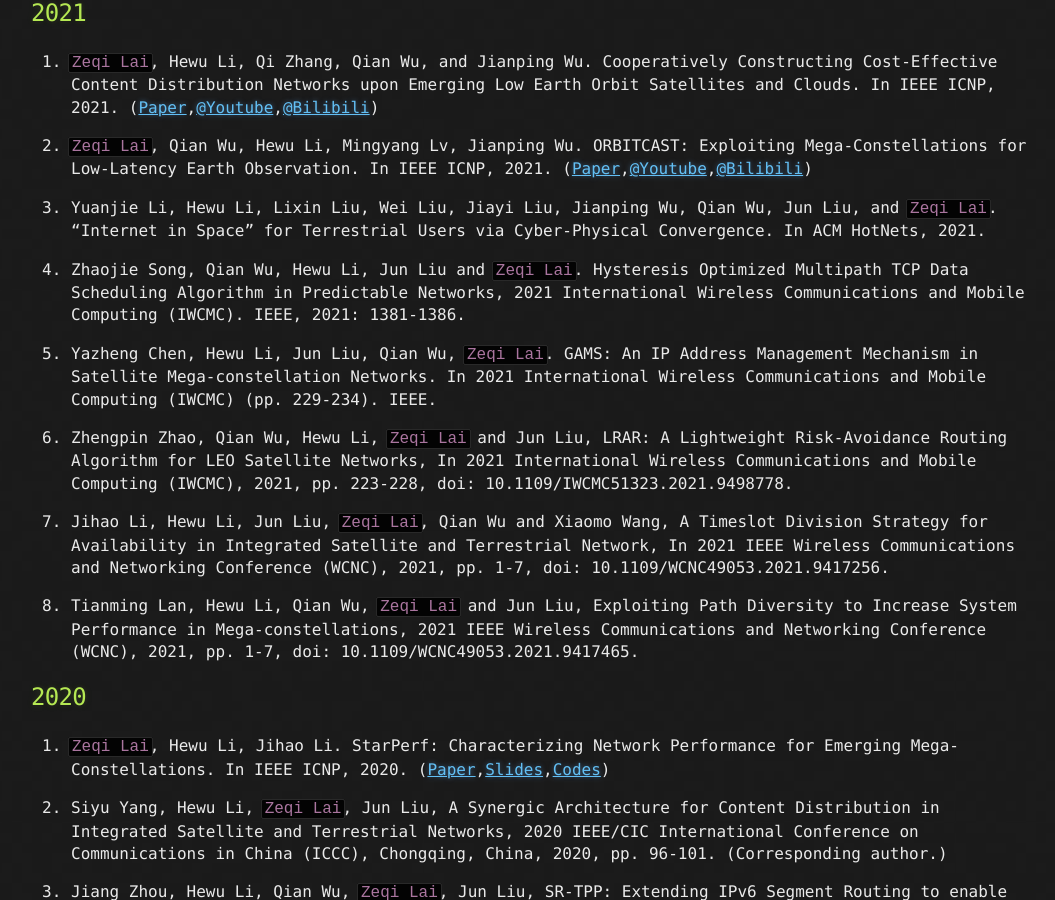
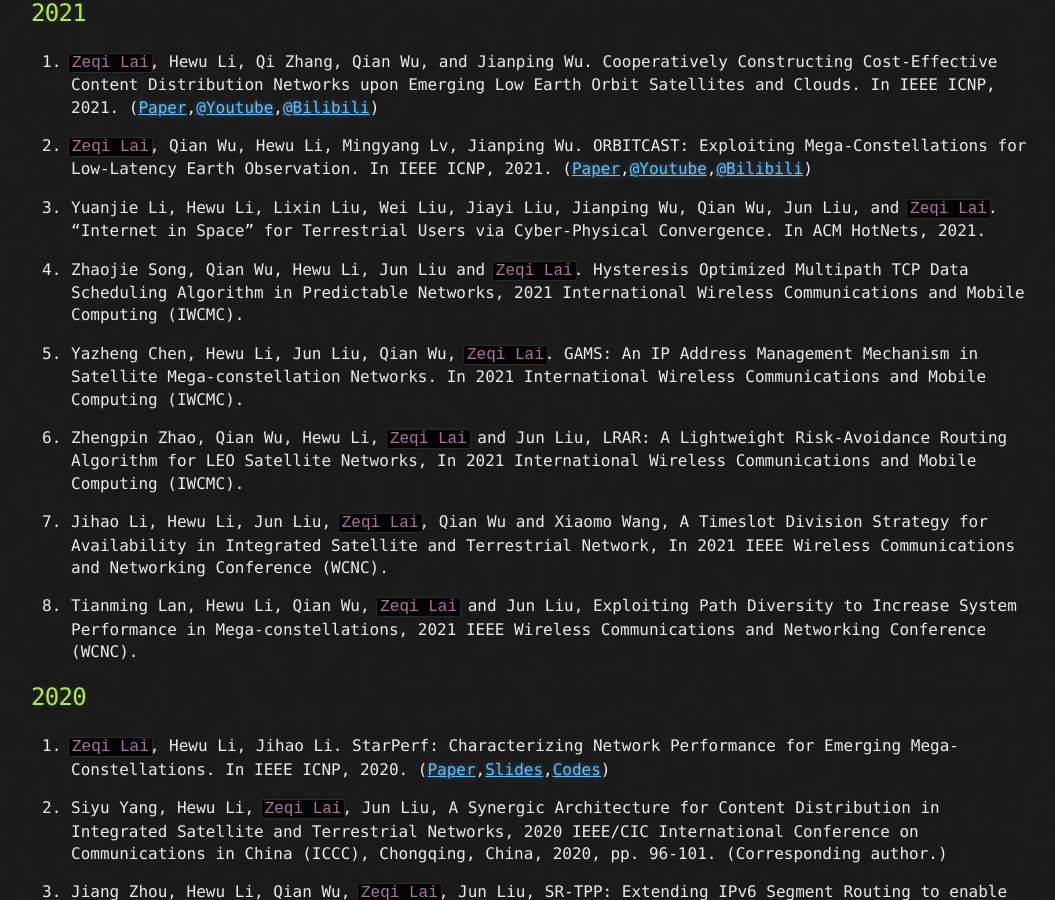
Before and after one commit to lzq8272587/lzq8272587.github.io, a Jekyll site: the page built from index.md, in a window 1280 px wide and 900 px high, scrolled down 1838 px. Shown: the whole window, without its empty margins (109-1164 px from the left). Built offline with Jekyll 4.4.1, drawn with Linux system fonts in a browser that asks for light colours; our own code applies the rules of GitHub Pages for plain Markdown files; some of the changed text lies outside the part shown.

Commit message:
Update index.md

```diff
--- a/index.md
+++ b/index.md
@@ -60,15 +60,15 @@
 
 3. Yuanjie Li, Hewu Li, Lixin Liu, Wei Liu, Jiayi Liu, Jianping Wu, Qian Wu, Jun Liu, and `Zeqi Lai`. "Internet in Space" for Terrestrial Users via Cyber-Physical Convergence. In ACM HotNets, 2021.
 
-4. Zhaojie Song, Qian Wu, Hewu Li, Jun Liu and `Zeqi Lai`. Hysteresis Optimized Multipath TCP Data Scheduling Algorithm in Predictable Networks, 2021 International Wireless Communications and Mobile Computing (IWCMC). IEEE, 2021: 1381-1386.
+4. Zhaojie Song, Qian Wu, Hewu Li, Jun Liu and `Zeqi Lai`. Hysteresis Optimized Multipath TCP Data Scheduling Algorithm in Predictable Networks, 2021 International Wireless Communications and Mobile Computing (IWCMC).
 
-5. Yazheng Chen, Hewu Li, Jun Liu, Qian Wu, `Zeqi Lai`. GAMS: An IP Address Management Mechanism in Satellite Mega-constellation Networks. In 2021 International Wireless Communications and Mobile Computing (IWCMC) (pp. 229-234). IEEE.
+5. Yazheng Chen, Hewu Li, Jun Liu, Qian Wu, `Zeqi Lai`. GAMS: An IP Address Management Mechanism in Satellite Mega-constellation Networks. In 2021 International Wireless Communications and Mobile Computing (IWCMC).
 
-6. Zhengpin Zhao, Qian Wu, Hewu Li, `Zeqi Lai` and Jun Liu, LRAR: A Lightweight Risk-Avoidance Routing Algorithm for LEO Satellite Networks, In 2021 International Wireless Communications and Mobile Computing (IWCMC), 2021, pp. 223-228, doi: 10.1109/IWCMC51323.2021.9498778.
+6. Zhengpin Zhao, Qian Wu, Hewu Li, `Zeqi Lai` and Jun Liu, LRAR: A Lightweight Risk-Avoidance Routing Algorithm for LEO Satellite Networks, In 2021 International Wireless Communications and Mobile Computing (IWCMC).
 
-7. Jihao Li, Hewu Li, Jun Liu, `Zeqi Lai`, Qian Wu and Xiaomo Wang, A Timeslot Division Strategy for Availability in Integrated Satellite and Terrestrial Network, In 2021 IEEE Wireless Communications and Networking Conference (WCNC), 2021, pp. 1-7, doi: 10.1109/WCNC49053.2021.9417256.
+7. Jihao Li, Hewu Li, Jun Liu, `Zeqi Lai`, Qian Wu and Xiaomo Wang, A Timeslot Division Strategy for Availability in Integrated Satellite and Terrestrial Network, In 2021 IEEE Wireless Communications and Networking Conference (WCNC).
 
-8. Tianming Lan, Hewu Li, Qian Wu, `Zeqi Lai` and Jun Liu, Exploiting Path Diversity to Increase System Performance in Mega-constellations, 2021 IEEE Wireless Communications and Networking Conference (WCNC), 2021, pp. 1-7, doi: 10.1109/WCNC49053.2021.9417465.
+8. Tianming Lan, Hewu Li, Qian Wu, `Zeqi Lai` and Jun Liu, Exploiting Path Diversity to Increase System Performance in Mega-constellations, 2021 IEEE Wireless Communications and Networking Conference (WCNC).
 
 
 
```
Also changed, not shown: other parts of index.md (+1 -1 lines).
